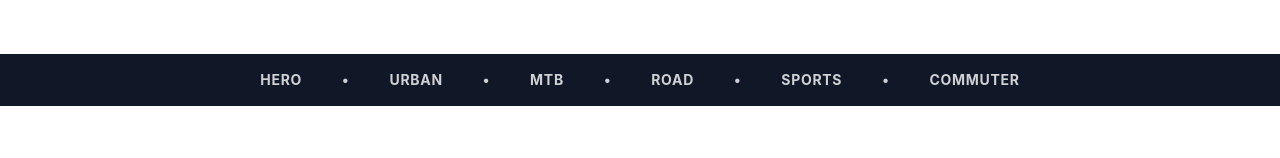
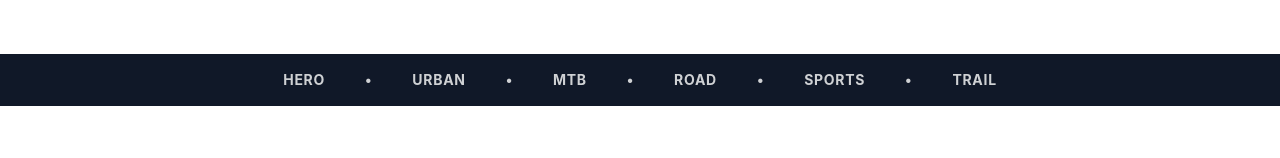
Before and after one commit to SejalPhalak/cycle-shop-final-project, a React (Vite) app in the folder client/: page / in a window 1280 px wide. Shown: the part 794-952 px from the top of the page. Built offline with nearby package versions, Linux system fonts and the light colour scheme; no server answers.

Commit message:
done  home page

```diff
--- a/client/src/pages/Home.jsx
+++ b/client/src/pages/Home.jsx
@@ -248,7 +248,7 @@ function Home() {
           <span>•</span>
           <span>SPORTS</span>
           <span>•</span>
-          <span>COMMUTER</span>
+          <span>TRAIL</span>
 
         </div>
 
```
